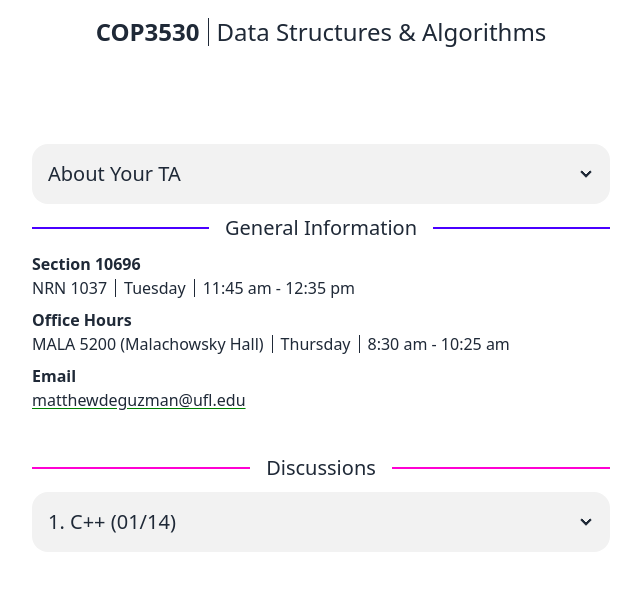
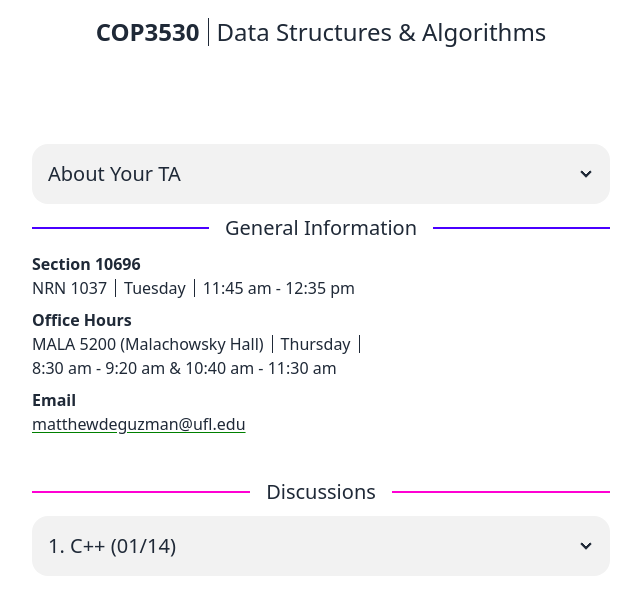
Before and after one commit to matt-dz/dsa-discussion, a SvelteKit app: page / in a window 1280 px wide. Shown: the top 614 px of the page, without its empty margins (319-960 px from the left). Built offline with nearby package versions, Linux system fonts and the light colour scheme.

Commit message:
edit office hours

```diff
--- a/src/routes/+page.svelte
+++ b/src/routes/+page.svelte
@@ -64,7 +64,7 @@
 						<div class="my-divider"></div>
 						<p>Thursday</p>
 						<div class="my-divider"></div>
-						<p>8:30 am - 10:25 am</p>
+						<p>8:30 am - 9:20 am & 10:40 am - 11:30 am</p>
 					</div>
 				</div>
 
```
